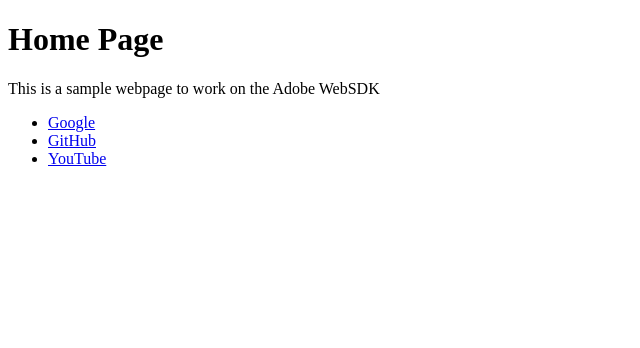
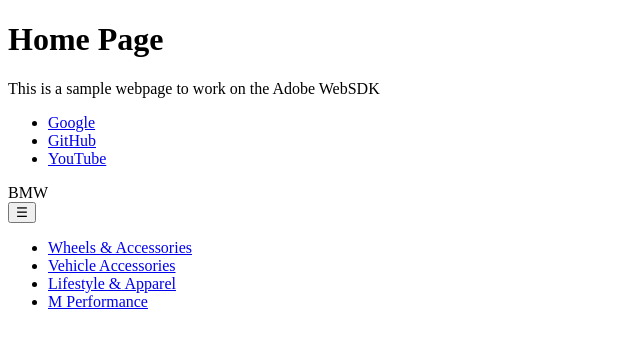
Before and after one commit to Joeljd4/Joel-sample, a plain HTML site: page index.html in a window 1280 px wide. Shown: the whole page, without its empty margins (0-640 px from the left). Drawn offline with Linux system fonts and the light colour scheme.

Commit message:
Update index.html

```diff
--- a/index.html
+++ b/index.html
@@ -29,5 +29,21 @@
         <li><a href="https://www.youtube.com" target="_blank"> YouTube</a></li>
     </ul>
 
+    <!-- Header -->
+  <header class="site-header">
+    <div class="header-inner">
+      <div class="logo">BMW</div>
+
+      <nav class="main-nav">
+        <button class="nav-toggle" aria-expanded="false">☰</button>
+        <ul class="nav-list">
+          <li><a href="#">Wheels & Accessories</a></li>
+          <li><a href="#">Vehicle Accessories</a></li>
+          <li><a href="#">Lifestyle & Apparel</a></li>
+          <li><a href="#">M Performance</a></li>
+        </ul>
+      </nav>
+
+
 </body>
 </html>
```
